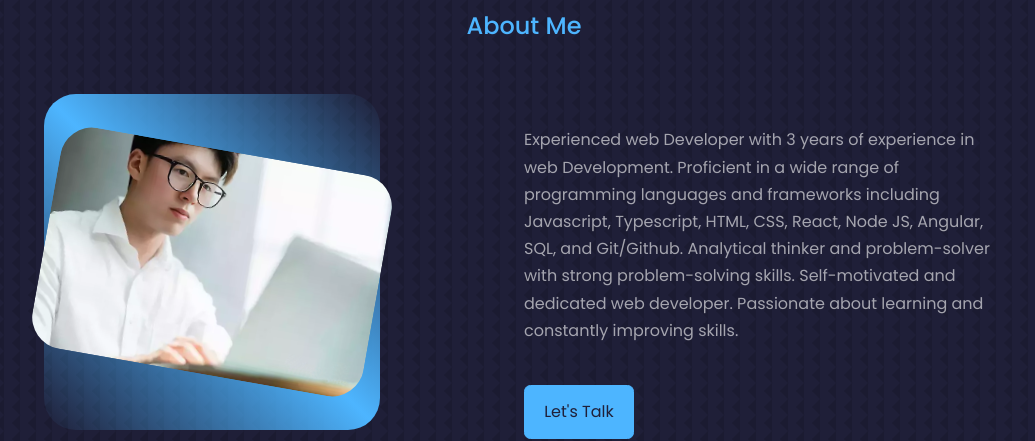
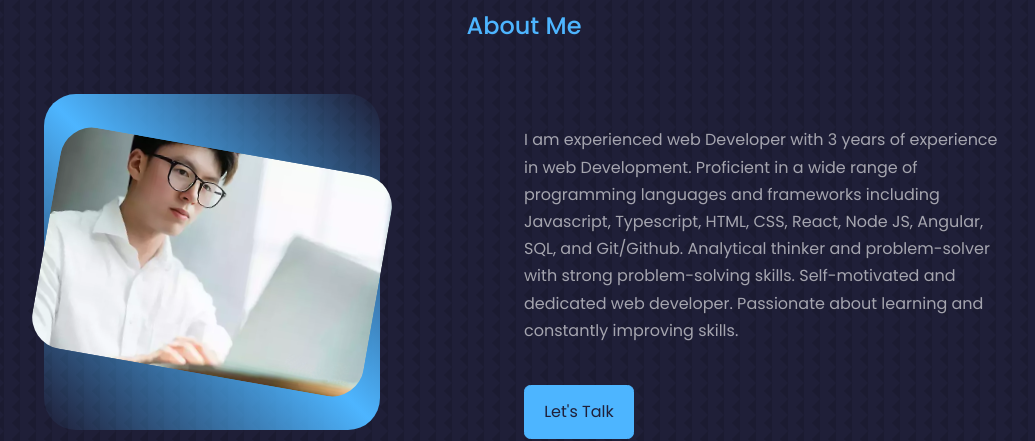
Before and after one commit to lizzy0409/react-portfolio, a React (Create React App) app: page / in a window 1280 px wide. Shown: the part 1025-1466 px from the top of the page, without its empty margins (116-1151 px from the left). Built offline with nearby package versions, Linux system fonts and the light colour scheme.

Commit message:
Update about.jsx

```diff
--- a/src/components/about/about.jsx
+++ b/src/components/about/about.jsx
@@ -38,7 +38,7 @@ const about = () => {
                         </article>
                     </div> */}
                     <p>
-                    Experienced web Developer with 3 years of experience in web Development.
+                    I am experienced web Developer with 3 years of experience in web Development.
                     Proficient in a wide range of programming languages and frameworks including Javascript,
                     Typescript, HTML, CSS, React, Node JS, Angular, SQL, and Git/Github. Analytical thinker
                     and problem-solver with strong problem-solving skills. Self-motivated and dedicated web developer.
```
